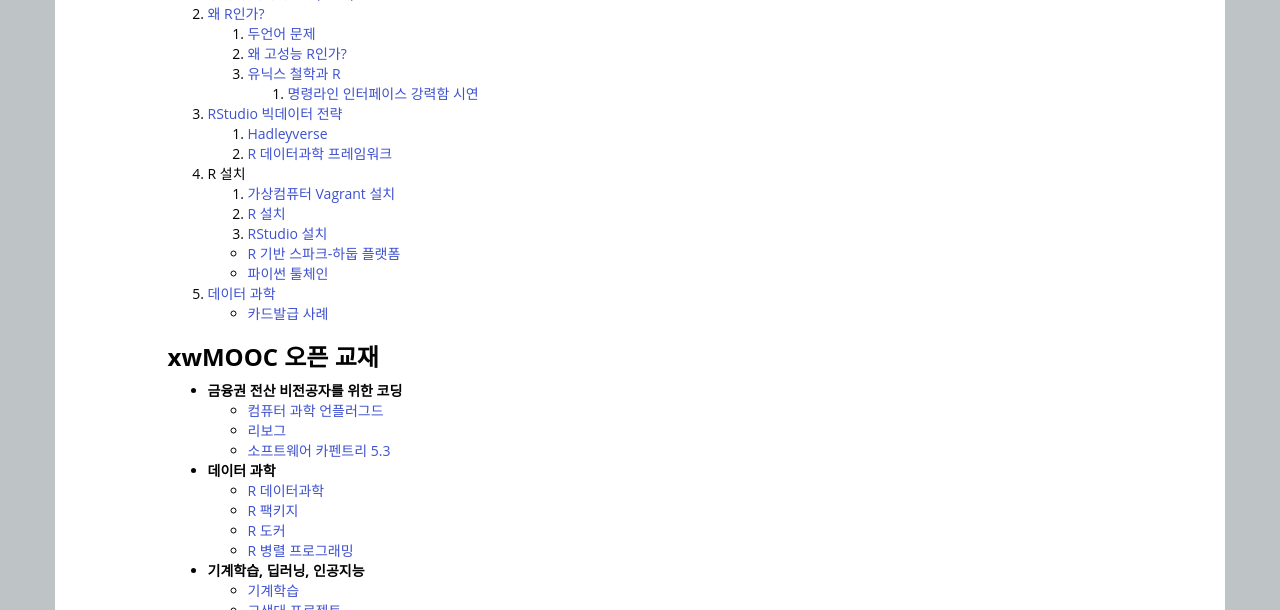
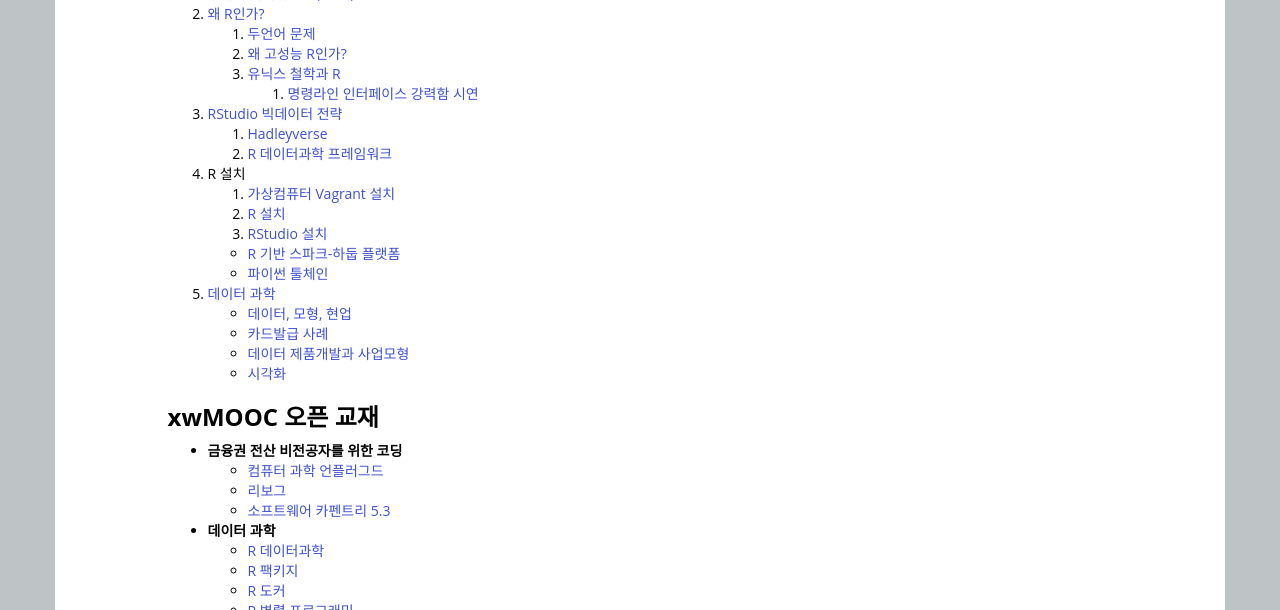
Before and after one commit to statkclee/kb, a plain HTML site: page index.html in a window 1280 px wide. Shown: the part 490-1100 px from the top of the page. Drawn offline with nearby package versions, Linux system fonts and the light colour scheme.

Commit message:
added intro... biz, viz, ...

```diff
--- a/index.html
+++ b/index.html
@@ -103,7 +103,10 @@
 </ul></li>
 <li><a href="http://statkclee.github.io/ml/ml-modeling-basic.html">데이터 과학</a>
 <ul>
+<li><a href="http://statkclee.github.io/ml/01-problem.html">데이터, 모형, 현업</a></li>
 <li><a href="http://statkclee.github.io/ml/ml-credit-greene.html">카드발급 사례</a></li>
+<li><a href="http://statkclee.github.io/data-science/data-product.html">데이터 제품개발과 사업모형</a></li>
+<li><a href="http://statkclee.github.io/data-science/viz.html">시각화</a></li>
 </ul></li>
 </ol>
 <h3 id="xwmooc-오픈-교재">xwMOOC 오픈 교재</h3>
```
Also changed, not shown: 1 other file.
